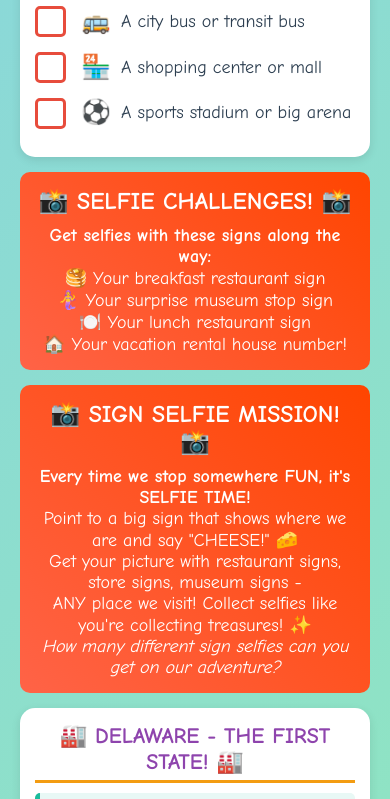
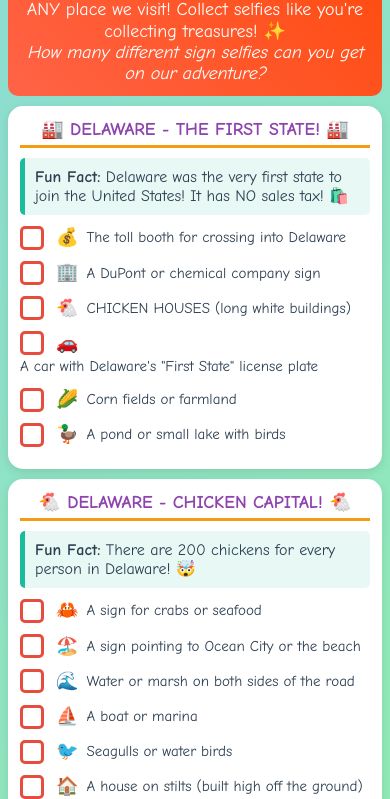
Before and after one commit to cardpages/duck25, a plain HTML site: page scavhunt.html in a window 390 px wide. Shown: the part 1201-2000 px from the top of the page. Drawn offline with Linux system fonts and the light colour scheme.

Commit message:
Update and rename scavengerhunt.html to scavhunt.html

```diff
--- a/scavengerhunt.html
+++ b/scavhunt.html
@@ -102,15 +102,102 @@
             font-size: 16px;
         }
 
+        /* Mobile responsiveness */
+        @media screen and (max-width: 768px) {
+            body {
+                padding: 10px;
+                max-width: 100%;
+            }
+
+            .title {
+                font-size: 24px;
+            }
+
+            .subtitle {
+                font-size: 16px;
+            }
+
+            .section-title {
+                font-size: 20px;
+            }
+
+            .checklist-item {
+                font-size: 16px;
+                margin: 10px 0;
+            }
+
+            .checkbox {
+                width: 20px;
+                height: 20px;
+                margin-right: 12px;
+            }
+
+            .emoji {
+                font-size: 20px;
+                margin-right: 8px;
+            }
+
+            .header, .section, .special, .super-special {
+                margin: 10px 0;
+                padding: 12px;
+            }
+        }
+
+        @media screen and (max-width: 480px) {
+            body {
+                padding: 8px;
+            }
+
+            .title {
+                font-size: 22px;
+            }
+
+            .section-title {
+                font-size: 18px;
+            }
+
+            .checklist-item {
+                font-size: 15px;
+                flex-wrap: wrap;
+            }
+
+            .checkbox {
+                width: 18px;
+                height: 18px;
+            }
+
+            .emoji {
+                font-size: 18px;
+            }
+        }
+
         @media print {
             body {
                 background: white;
                 padding: 10px;
+                max-width: 8.5in;
+                font-size: 14px;
             }
             .section {
                 page-break-inside: avoid;
                 box-shadow: none;
                 border: 2px solid #ddd;
+                margin: 8px 0;
+                padding: 12px;
+            }
+            .title {
+                font-size: 26px;
+            }
+            .section-title {
+                font-size: 20px;
+            }
+            .checklist-item {
+                font-size: 16px;
+            }
+            .super-special, .special {
+                border: 2px solid #333;
+                background: #f9f9f9 !important;
+                color: #333 !important;
             }
         }
     </style>
@@ -208,23 +295,10 @@
 
     <div class="super-special">
         <div style="font-size: 24px; font-weight: bold; margin-bottom: 10px;">
-            📸 SELFIE CHALLENGES! 📸
-        </div>
-        <div style="font-size: 18px;">
-            <strong>Get selfies with these signs along the way:</strong><br>
-            🥞 Your breakfast restaurant sign<br>
-            🧜‍♀️ Your surprise museum stop sign<br>
-            🍽️ Your lunch restaurant sign<br>
-            🏠 Your vacation rental house number!
-        </div>
-    </div>
-
-<div class="super-special">
-        <div style="font-size: 24px; font-weight: bold; margin-bottom: 10px;">
             📸 SIGN SELFIE MISSION! 📸
         </div>
         <div style="font-size: 18px;">
-            <strong>Every time we stop somewhere FUN, it's SELFIE TIME!</strong><br>
+           <strong>Every time we stop somewhere FUN, it's SELFIE TIME!</strong><br>
             Point to a big sign that shows where we are and say "CHEESE!" 🧀<br>
             Get your picture with restaurant signs, store signs, museum signs - <br>
             ANY place we visit! Collect selfies like you're collecting treasures! ✨<br>
```
